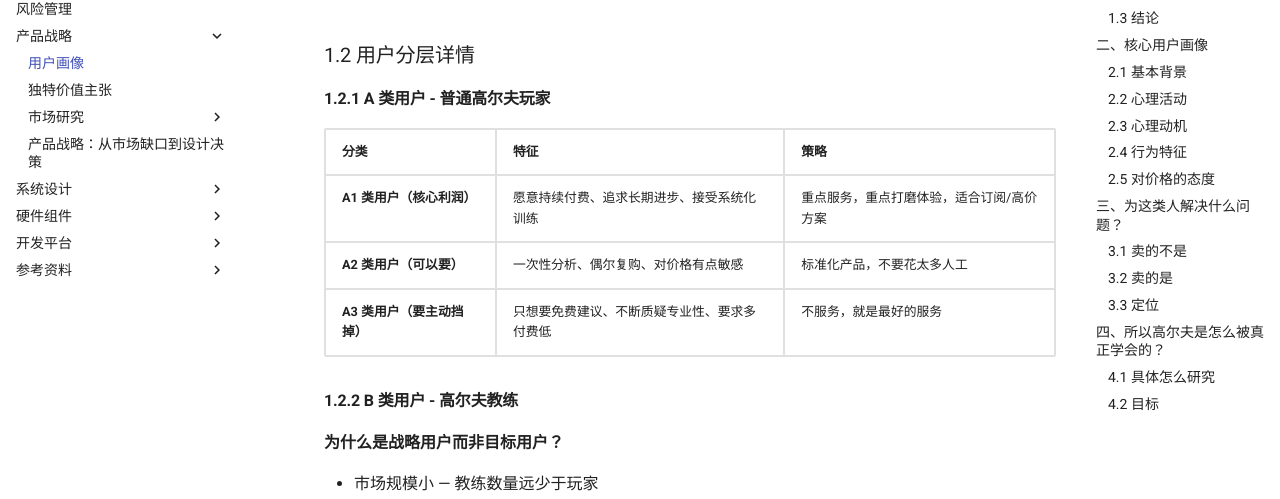
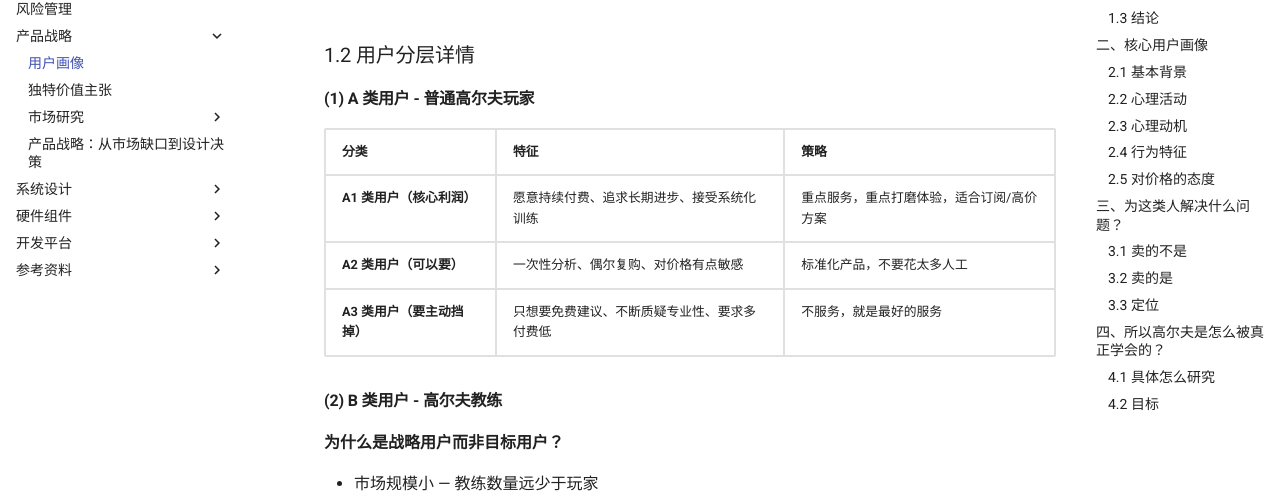
Before and after one commit to movement-chain-ai/movement-chain-docs, an MkDocs documentation site: the page built from docs/zh/product/user-personas.md, in a window 1280 px wide and 1400 px high, scrolled down 817 px. Shown: the part 171-670 px from the top of the window. Built offline with MkDocs 1.6.1 and Material for MkDocs 9.7.7, drawn with Linux system fonts in a browser that asks for light colours; comment, search, counter and statistics services are not loaded; the version menu is left out; some of the changed text lies outside the part shown.

Commit message:
将1.2.x子标题改为(1)、(2)、(3)、(4)格式
🤖 Generated with [Claude Code](https://claude.com/claude-code)

Co-Authored-By: Claude Opus 4.5 <noreply@anthropic.com>

```diff
--- a/docs/zh/product/user-personas.md
+++ b/docs/zh/product/user-personas.md
@@ -51,7 +51,7 @@ graph LR
 
 ### 1.2 用户分层详情
 
-#### 1.2.1 A 类用户 - 普通高尔夫玩家
+#### (1) A 类用户 - 普通高尔夫玩家
 
 | 分类 | 特征 | 策略 |
 |------|------|------|
@@ -59,7 +59,7 @@ graph LR
 | **A2 类用户（可以要）** | 一次性分析、偶尔复购、对价格有点敏感 | 标准化产品，不要花太多人工 |
 | **A3 类用户（要主动挡掉）** | 只想要免费建议、不断质疑专业性、要求多付费低 | 不服务，就是最好的服务 |
 
-#### 1.2.2 B 类用户 - 高尔夫教练
+#### (2) B 类用户 - 高尔夫教练
 
 **为什么是战略用户而非目标用户？**
 
@@ -91,13 +91,13 @@ graph LR
 !!! tip "结论"
     教练是**口碑传播节点**，不是收入来源。花 20% 精力让他们不反对，比花 100% 精力让他们付费，ROI 更高。
 
-#### 1.2.3 C 类用户（暂时不考虑）
+#### (3) C 类用户（暂时不考虑）
 
 - 球场
 - 俱乐部
 - 高尔夫学院
 
-#### 1.2.4 D 类用户（暂时不考虑）
+#### (4) D 类用户（暂时不考虑）
 
 - 专业高尔夫运动员
 
```
